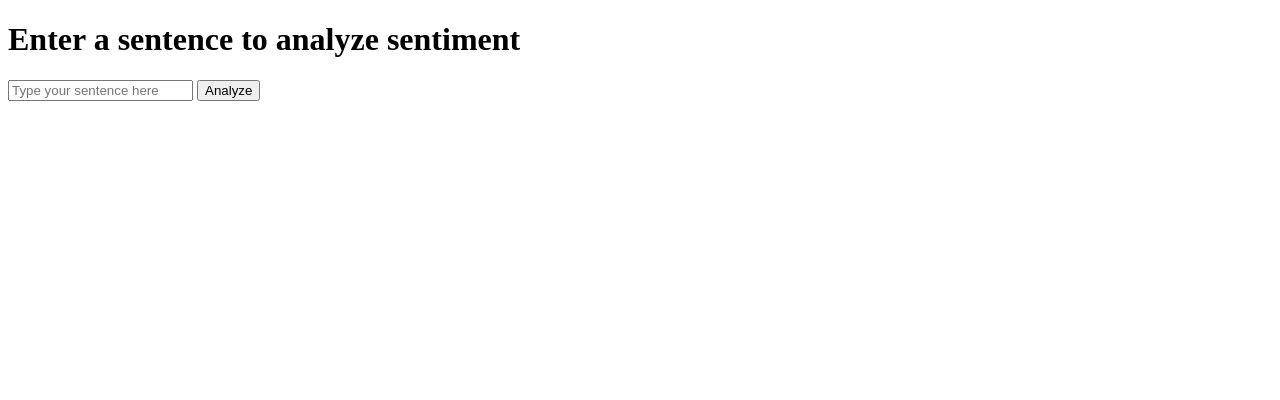
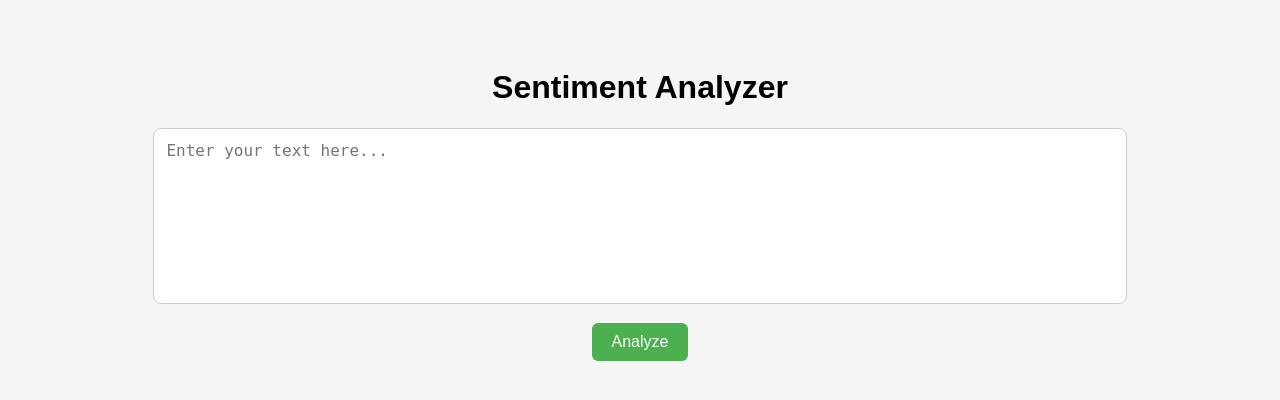
Before and after one commit to saswat-5/Sentiment_analyze, a Flask app: page / in a window 1280 px wide. Shown: the top 400 px of the page. Run offline with Flask 3, Linux system fonts and the light colour scheme.

Commit message:
increased the input box size

```diff
--- a/templates/index.html
+++ b/templates/index.html
@@ -2,15 +2,49 @@
 <html>
 <head>
     <title>Sentiment Analyzer</title>
+    <style>
+        body {
+            font-family: Arial, sans-serif;
+            background-color: #f5f5f5;
+            padding: 40px;
+            text-align: center;
+        }
+        textarea {
+            width: 80%;
+            height: 150px;
+            padding: 12px;
+            font-size: 16px;
+            border-radius: 8px;
+            border: 1px solid #ccc;
+            resize: none;
+        }
+        button {
+            margin-top: 15px;
+            padding: 10px 20px;
+            font-size: 16px;
+            border: none;
+            background-color: #4CAF50;
+            color: white;
+            border-radius: 6px;
+            cursor: pointer;
+        }
+        .result {
+            margin-top: 30px;
+            font-size: 20px;
+            font-weight: bold;
+            color: #333;
+        }
+    </style>
 </head>
 <body>
-    <h1>Enter a sentence to analyze sentiment</h1>
-    <form method="POST">
-        <input type="text" name="text" placeholder="Type your sentence here" required>
+    <h1>Sentiment Analyzer</h1>
+    <form method="post">
+        <textarea name="text" placeholder="Enter your text here..." required></textarea><br>
         <button type="submit">Analyze</button>
     </form>
+
     {% if sentiment %}
-        <h2>Sentiment: {{ sentiment }}</h2>
+        <div class="result">Sentiment: {{ sentiment }}</div>
     {% endif %}
 </body>
 </html>
```
